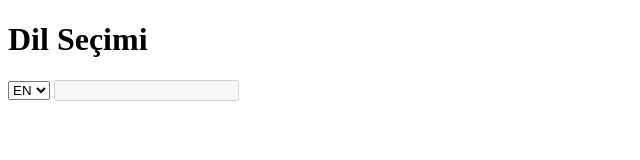
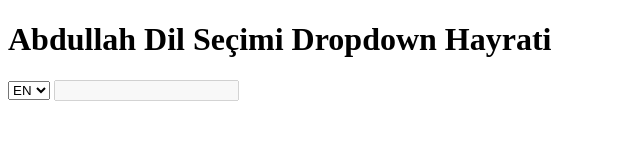
Before and after one commit to farukyucel5/JavaScript, a website: page Dropdown/lesson1.html in a window 1280 px wide. Shown: the whole page, without its empty margins (0-640 px from the left). Drawn offline with nearby package versions, Linux system fonts and the light colour scheme.

```diff
--- a/Dropdown/lesson1.html
+++ b/Dropdown/lesson1.html
@@ -5,7 +5,7 @@
     <script src="https://code.jquery.com/jquery-3.6.0.min.js"></script>
 </head>
 <body>
-    <h1>Dil Seçimi</h1>
+    <h1>Abdullah Dil Seçimi Dropdown Hayrati</h1>
 
     <!-- Dil seçimi için dropdown -->
     <select id="dilSecimi">
```
